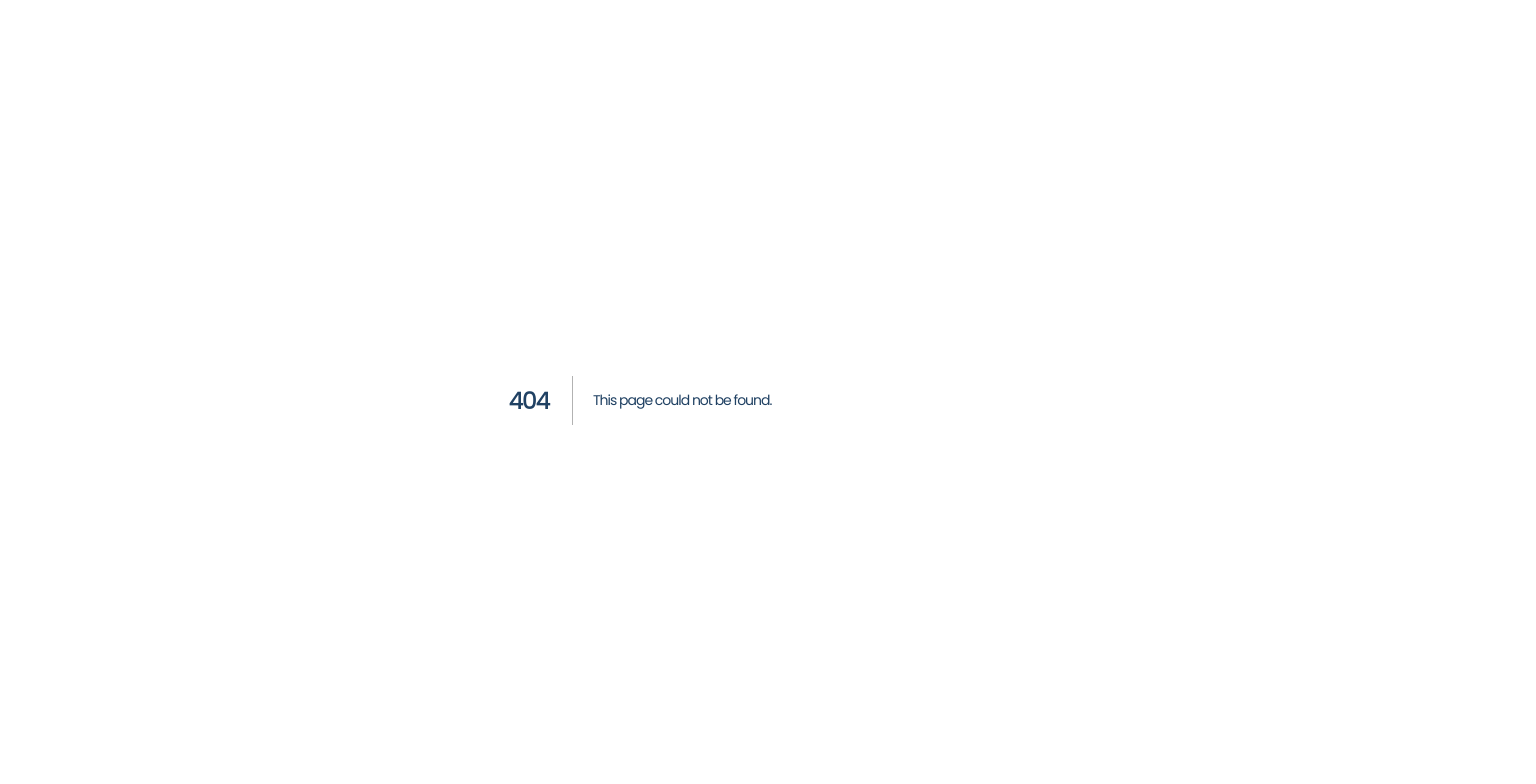
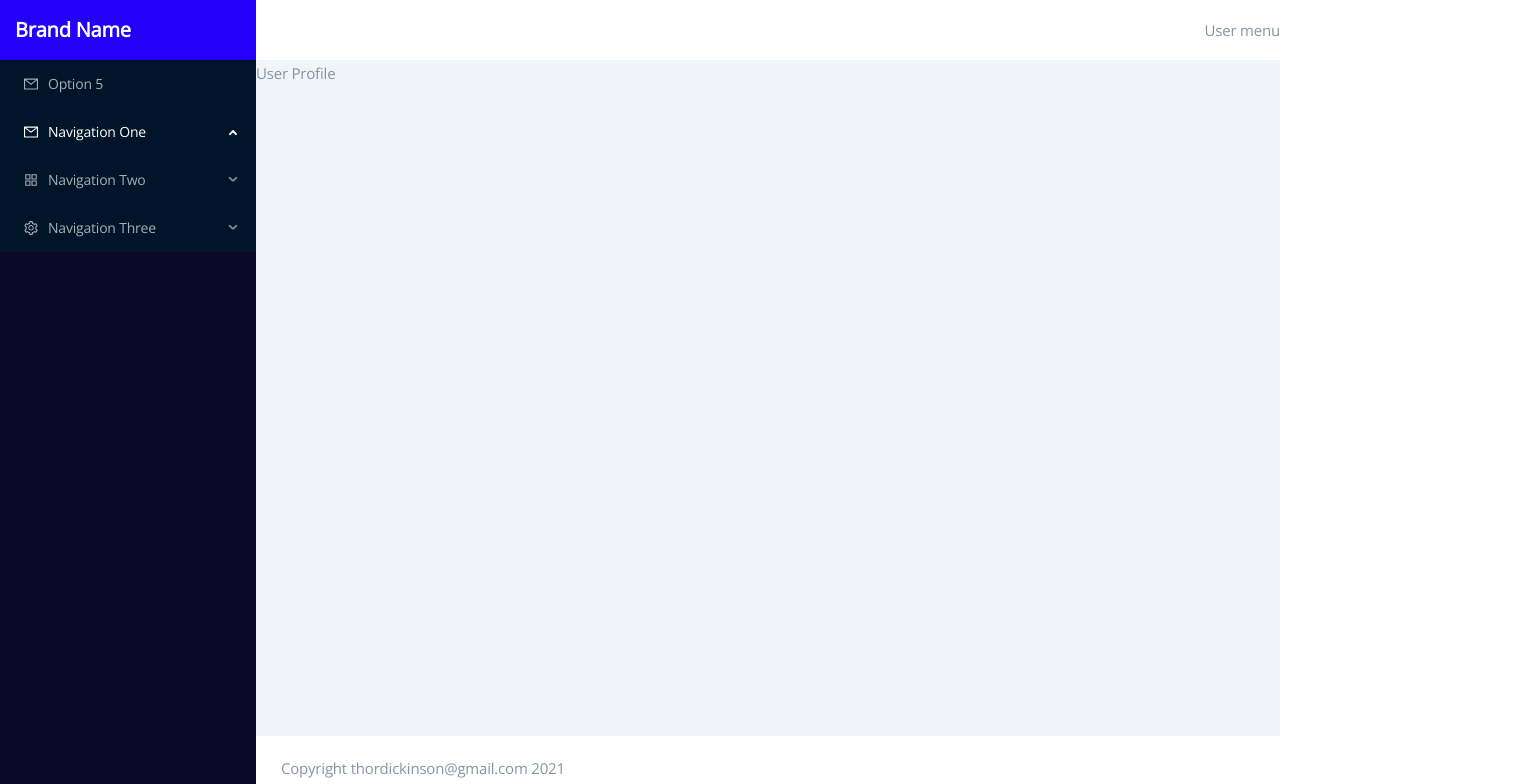
Before and after one commit to thordickinson/nextjs-boilerplate, a Next.js app: page /user/profile in a window 1280 px wide. Before the commit this address had no page. Shown: the top 784 px of the page, 1536 px wide, since content can reach past the window. Built offline with nearby package versions, Linux system fonts and the light colour scheme.

Commit message:
feat: (wip) dashboard layout

```diff
--- a/components/layouts/dashboard-layout/index.tsx
+++ b/components/layouts/dashboard-layout/index.tsx
@@ -1,13 +1,91 @@
 import styles from './styles.module.scss'
+import Head from 'next/head'
+import { Menu } from 'antd';
+import { AppstoreOutlined, MailOutlined, SettingOutlined } from '@ant-design/icons';
+import { useState } from 'react';
+const { SubMenu } = Menu;
 
-export default function DashboardLayout({children}){
+export default function DashboardLayout({ children }) {
+    const year = new Date().getFullYear()
+
+    const [menuCollapsed, setMenuCollapsed] = useState(false)
+
+    const menu = [
+        { icon: 'fas fa-tachometer-alt', label: 'Dashboard', link: '/user/dashboard' },
+        { icon: 'far fa-id-card', label: 'Profile', link: '/user/profile' },
+        {
+            icon: 'fas fa-envelope-open-text',
+            label: 'Mailbox', link: '/user/mailbox',
+            submenu: [
+                { label: 'Inbox', link: "/user/mailbox/inbox" },
+                { label: 'History', link: "/user/mailbox/history" }
+            ]
+        }
+    ]
+
+    const handleClick = e => {
+        console.log('click ', e);
+    };
+
     return <>
-    <header>Hola header</header>
-    <main className={styles.dashboard}>
-        <div className={styles.menu}></div>
-        <div className={styles.content}>
-            {children}
-        </div>
-    </main>
+        <Head>
+            <title>My Awesome App</title>
+            <link rel="icon" href="/favicon.ico" />
+            <link rel="stylesheet" href="https://cdnjs.cloudflare.com/ajax/libs/font-awesome/5.15.3/css/all.min.css"
+                integrity="sha512-iBBXm8fW90+nuLcSKlbmrPcLa0OT92xO1BIsZ+ywDWZCvqsWgccV3gFoRBv0z+8dLJgyAHIhR35VZc2oM/gI1w=="
+                crossOrigin="anonymous" referrerPolicy="no-referrer" />
+        </Head>
+        <main className={styles.layout}>
+            <header className={styles.header}>
+                <div className={`${styles.logo} ${menuCollapsed ? styles.collapsed : styles.expanded}`}>
+                    <a href='/'>
+                        {!menuCollapsed && <span>Brand Name</span>}
+                        {menuCollapsed && <span>B</span>}
+                    </a>
+                </div>
+                <div className={styles.navBar}>
+                    <div className={styles.navBarLeft}>
+                        <button className={`clean-button ${styles.menuButton}`} onClick={() => setMenuCollapsed(!menuCollapsed)}>
+                            <i className="fas fa-bars"></i>
+                        </button>
+                    </div>
+                    <div className={styles.navBarRight}>
+                        User menu
+                    </div>
+                </div>
+            </header>
+            <div className={styles.dashboard}>
+                <div className={styles.menu}>
+                    <Menu
+                        theme="dark"
+                        onClick={handleClick}
+                        style={{ width: menuCollapsed ? 60 : 256 }}
+                        defaultSelectedKeys={['1']}
+                        defaultOpenKeys={['sub1']}
+                        mode="inline"
+                        inlineCollapsed={menuCollapsed}
+                    >
+                        <Menu.Item icon={<MailOutlined />} key="5">Option 5</Menu.Item>
+                        <SubMenu key="sub1" icon={<MailOutlined />} title="Navigation One">
+                        </SubMenu>
+                        <SubMenu key="sub2" icon={<AppstoreOutlined />} title="Navigation Two">
+                            <Menu.Item key="6">Option 6</Menu.Item>
+                        </SubMenu>
+                        <SubMenu key="sub4" icon={<SettingOutlined />} title="Navigation Three">
+                            <Menu.Item key="9">Option 9</Menu.Item>
+                            <Menu.Item key="10">Option 10</Menu.Item>
+                            <Menu.Item key="11">Option 11</Menu.Item>
+                            <Menu.Item key="12">Option 12</Menu.Item>
+                        </SubMenu>
+                    </Menu>
+                </div>
+                <div className={styles.content}>
+                    {children}
+                    <div className={styles.footer}>
+                        Copyright thordickinson@gmail.com {year}
+                    </div>
+                </div>
+            </div>
+        </main>
     </>
 }
--- a/components/layouts/dashboard-layout/styles.module.scss
+++ b/components/layouts/dashboard-layout/styles.module.scss
@@ -1,13 +1,77 @@
+@import "~/styles/utils.scss";
+@import "~/styles/variables.scss";
+
+.layout {
+    height: 100vh;
+}
+
 .dashboard {
     display: flex;
-    height: 100%;
+    height: calc(100% - 60px);
     width: 100%;
+    overflow-y: scroll;
+    overflow-x: hidden;
     .menu {
-        width: 160px;
-        background: #2500f9;
+        background: $accent;
     }
-    .content{
+    .content {
         flex: 1;
-        background: #F1F4F9;
+        background: #f1f4f9;
+        .footer {
+            background: #fff;
+            position: absolute;
+            bottom: 0;
+            width: 100%;
+            padding: 19px 25px;
+        }
     }
 }
+.header {
+    height: 60px;
+    display: flex;
+    .logo {
+        background: $primary;
+        transition: width 0.3s cubic-bezier(0.2, 0, 0, 1);
+        a {
+            color: white;
+            text-decoration: none;
+            margin: 0 auto;
+            font-size: 20px;
+            font-weight: 700;
+            line-height: 60px;
+            padding: 0 15px;
+        }
+    }
+    .navBar {
+        flex: 1 1;
+        display: flex;
+        .navBarLeft{
+            flex: 50%;
+            display: flex;
+            justify-content: flex-start;
+            align-items: center;
+            height: 100%;
+        }
+        .navBarRight{
+
+            display: flex;
+            justify-content: flex-end;
+            align-items: center;
+            height: 100%;
+        }
+    }
+}
+
+.expanded {
+    width: 256px;
+}
+
+.collapsed {
+    width: 60px;
+}
+
+.menuButton {
+    height: 100%;
+    padding: 0 20px;
+    cursor: pointer;
+}
--- a/pages/user/info/index.tsx
+++ b/pages/user/profile/index.tsx
@@ -1,8 +1,8 @@
 import DashboardLayout from '../../../components/layouts/dashboard-layout'
 import styles from './styles.module.scss'
 
-export default function UserInfo(){
+export default function UserProfile(){
     return <DashboardLayout>
-        <div>User Info</div>
+        <div>User Profile</div>
     </DashboardLayout>
 }
--- a/styles/global.scss
+++ b/styles/global.scss
@@ -1,7 +1,7 @@
 @import "https://fonts.googleapis.com/css?family=Open+Sans|Poppins:400,500,600|Work+Sans:600&display=swap";
 @import "./variables.scss";
 @import "./utils.scss";
-@import '~antd/dist/antd.css';
+@import "~antd/dist/antd.css";
 
 * {
     padding: 0;
@@ -137,7 +137,6 @@ button {
     transition: all 0.5s;
 }
 
-
 #scroll-to-top {
     background-color: $primary;
     display: none;
@@ -159,7 +158,6 @@ button {
     opacity: 0.8;
 }
 
-
 .container {
     width: 100%;
     padding-right: 15px;
@@ -180,9 +178,8 @@ button {
     }
 }
 
-
 .button {
-    font-family: 'Work Sans', sans-serif;
+    font-family: "Work Sans", sans-serif;
     font-size: 12px;
     font-weight: 600;
     text-transform: uppercase;
@@ -194,6 +191,12 @@ button {
     border: none;
 }
 
+.clean-button {
+    padding: 0;
+    border: none;
+    background: none;
+}
+
 /* Styles for react-markdown-editor-lite*/
 .button-wrap > .button {
     padding: 0;
@@ -203,5 +206,5 @@ button {
 /* End of styles for react-markdown-editor-lite*/
 .button-primary {
     background: #2500f9;
-    color: #FFF;
+    color: #fff;
 }
--- a/styles/variables.scss
+++ b/styles/variables.scss
@@ -1,2 +1,3 @@
 
 $primary: #2500f9;
+$accent: #0c0829;
```
Also changed, not shown: pages/user/profile/styles.module.scss (added), 1 other file (tests, documents, lock files or other folders).
